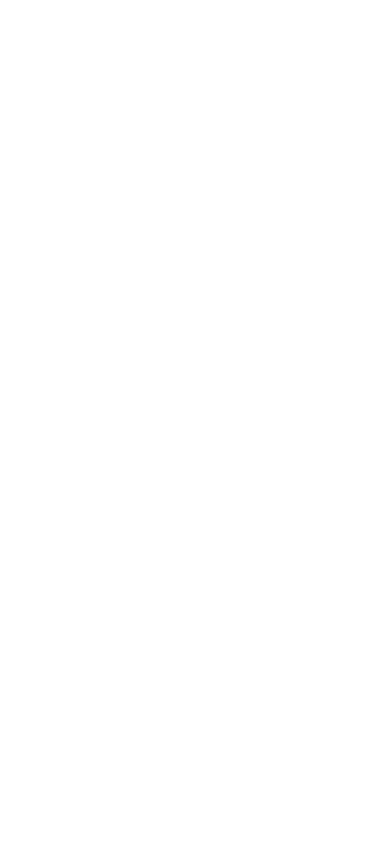
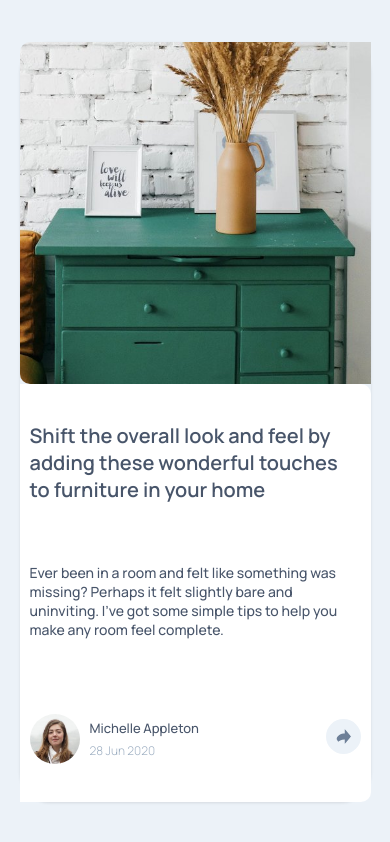
Before and after one commit to jonathanPons/article-preview-component-master-js, a plain HTML site: page index.html in a window 390 px wide. Drawn offline with Linux system fonts and the light colour scheme.

Commit message:
debut JS

```diff
--- a/index.html
+++ b/index.html
@@ -12,9 +12,63 @@
       rel="stylesheet"
     />
     <link rel="stylesheet" href="indexs.css" />
-    <title>Document</title>
+    <title>Article Preview Component JS</title>
   </head>
   <body>
+    <div class="Container">
+      <div class="Part-left-image">
+        <img src="Images/drawers.jpg" alt="Drawer" />
+      </div>
+      <div class="Part-right-text">
+        <h1>
+          Shift the overall look and feel by adding these wonderful touches to
+          furniture in your home
+        </h1>
+        <p>
+          Ever been in a room and felt like something was missing? Perhaps it
+          felt slightly bare and uninviting. I’ve got some simple tips to help
+          you make any room feel complete.
+        </p>
+
+        <div class="third-part">
+          <div class="presentation-name">
+            <img src="Images/avatar-michelle.jpg" alt="avatar-michelle" />
+            <div class="name-date">
+              <h2>Michelle Appleton</h2>
+              <h3>28 Jun 2020</h3>
+            </div>
+          </div>
+
+          <div class="active-share">
+            <h2>SHARE</h2>
+            <a
+              href="https://www.frontendmentor.io/home"
+              target="_blank"
+              rel="noopener noreferrer"
+            >
+              <img src="Images/icon-facebook.svg" alt="icon-facebook" />
+            </a>
+            <a
+              href="https://www.frontendmentor.io/home"
+              target="_blank"
+              rel="noopener noreferrer"
+            >
+              <img src="Images/icon-twitter.svg" alt="icon-twitter" />
+            </a>
+            <a
+              href="https://www.frontendmentor.io/home"
+              target="_blank"
+              rel="noopener noreferrer"
+            >
+              <img src="Images/icon-pinterest.svg" alt="icon-pinterest" />
+            </a>
+          </div>
+          <div class="logo-share" id="click-share">
+            <img src="Images/icon-share.svg" alt="icon-share" />
+          </div>
+        </div>
+      </div>
+    </div>
     <script src="index.js"></script>
   </body>
 </html>
--- a/index.js
+++ b/index.js
@@ -0,0 +1,16 @@
+// @ts-nocheck
+const clickShare = document.getElementById("click-share");
+const activeShare = document.querySelector(".active-share");
+const presentationName = document.querySelector(".presentation-name");
+const ongletMobile = document.querySelector(".onglet-mobile");
+console.log("activeShare", activeShare);
+console.log("presentation-name", presentationName);
+// AU clic, faire apparaitre la class active share //
+
+clickShare.addEventListener("click", () => {
+  activeShare.classList.toggle("active");
+  if (window.innerWidth <= 425) {
+    presentationName.classList.toggle("remove");
+    activeShare.classList.toggle("run");
+  }
+});
--- a/indexs.css
+++ b/indexs.css
@@ -17,5 +17,206 @@
 }
 body {
   font-family: "Manrope", sans-serif;
+  display: flex;
+  flex-direction: column;
+  justify-content: center;
+  align-items: center;
+  height: 100vh;
+  font-weight: 500;
+  background-color: var(--Light-Grayish-Blue);
+}
+.Container {
+  width: 75%;
+  height: 300px;
+  display: flex;
+  justify-content: center;
+  align-items: center;
+  border-radius: 10px;
+  box-shadow: 0 1px 3px rgba(0, 0, 0, 0.1);
+}
+.Part-left-image {
+  width: 45%;
+  height: 100%;
+}
+.Part-left-image > img {
+  width: 100%;
+  height: 100%;
+  object-fit: cover;
+  border-radius: 10px 0px 0px 10px;
+}
+.Part-right-text {
+  background-color: white;
+  width: 55%;
+  height: 100%;
+  padding: 35px 30px 35px 20px;
+  display: flex;
+  flex-direction: column;
+  border-radius: 0 10px 10px 0px;
+}
+.Part-right-text h1 {
+  font-size: 24px;
+  color: var(--Very-Dark-Grayish-Blue);
+  font-weight: 600;
+  margin-bottom: 20px;
+}
+
+.Part-right-text p {
+  font-size: 14px;
+  margin-bottom: 20px;
+  font-weight: 500px;
+  color: var(--Very-Dark-Grayish-Blue);
+}
+.third-part {
+  display: flex;
+  justify-content: space-between;
+  align-items: center;
+  position: relative;
+}
+.presentation-name {
+  display: flex;
+
+  justify-content: center;
+  align-items: center;
+  gap: 10px;
+}
+.presentation-name img {
+  width: 50px;
+  height: 50px;
+  border-radius: 50%;
+}
+.presentation-name h2 {
+  font-size: 13px;
+  color: var(--Very-Dark-Grayish-Blue);
   font-weight: 500;
 }
+.presentation-name h3 {
+  font-size: 12px;
+  color: var(--Grayish-Blue);
+  font-weight: 300;
+}
+.name-date {
+  display: flex;
+
+  flex-direction: column;
+
+  gap: 5px;
+}
+.active-share {
+  display: none;
+}
+
+.active-share h2 {
+  font-size: 13px;
+  color: var(--Desaturated-Dark-Blue);
+  font-weight: 300;
+}
+.active-share img {
+  width: 25px;
+  height: 25px;
+}
+.logo-share img {
+  border-radius: 50%;
+  padding: 10px;
+  width: 35px;
+  height: 35px;
+  background-color: var(--Light-Grayish-Blue);
+}
+.logo-share img:hover {
+  cursor: pointer;
+  color: var(--Light-Grayish-Blue);
+  background-color: var(--Very-Dark-Grayish-Blue);
+}
+/* dynamique */
+
+.active {
+  display: block;
+  display: flex;
+  justify-content: space-around;
+  gap: 10px;
+  align-items: center;
+  position: absolute;
+  padding: 10px 15px;
+  border-radius: 5px;
+  background-color: var(--Very-Dark-Grayish-Blue);
+  top: -72px;
+  right: -43px;
+}
+.active::before {
+  content: "";
+  position: absolute;
+  width: 0;
+  height: 0;
+  border: 10px solid transparent;
+  border-bottom-color: var(--Very-Dark-Grayish-Blue);
+  top: 50px;
+  left: 106px;
+  transform: rotate(180deg);
+}
+
+.remove {
+  display: none;
+  flex-direction: row-reverse;
+}
+
+.onglet-mobile {
+  display: none;
+}
+
+/********MEDIA QUERIES *************/
+
+@media (width <= 768px) {
+  .Part-right-text {
+    background-color: white;
+    width: 55%;
+    height: 100%;
+    padding: 10px 10px 10px 10px;
+    display: flex;
+    flex-direction: column;
+  }
+  .Part-right-text > h1 {
+    font-size: 20px;
+    margin-bottom: 5px;
+  }
+}
+
+@media (width <= 426px) {
+  .Container {
+    display: flex;
+    flex-direction: column;
+    justify-content: center;
+    align-items: center;
+    min-height: 90%;
+    width: 90%;
+    border-radius: 30px;
+    padding-bottom: 0;
+  }
+  .Part-left-image {
+    width: 100%;
+    height: 45%;
+    object-fit: cover;
+  }
+
+  .Part-right-text {
+    height: 55%;
+    width: 100%;
+    display: flex;
+    flex-direction: column;
+    justify-content: space-around;
+  }
+  .active-share {
+    display: none;
+  }
+  .run {
+    display: flex;
+    margin: 0;
+
+    width: 100%;
+    justify-content: space-between;
+    align-items: center;
+    top: 0px;
+    right: 0px;
+  }
+  .run::before {
+    display: none;
+  }
+}
```
Also changed, not shown: Images/avatar-michelle.jpg (added), Images/drawers.jpg (added), Images/favicon-32x32.png (added), Images/icon-facebook.svg (added), Images/icon-pinterest.svg (added), Images/icon-share.svg (added), Images/icon-twitter.svg (added).
